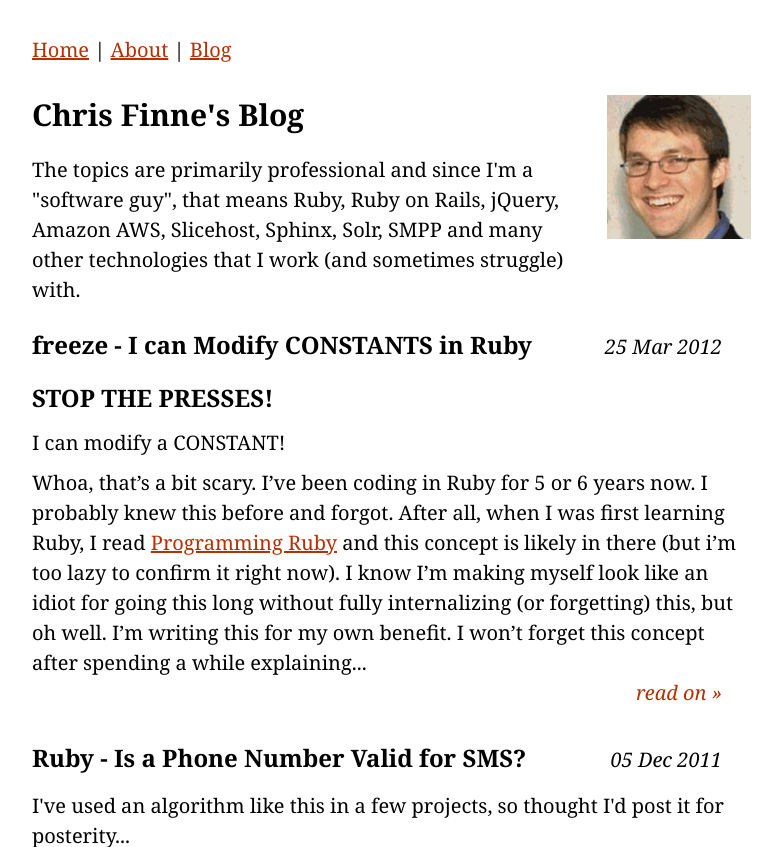
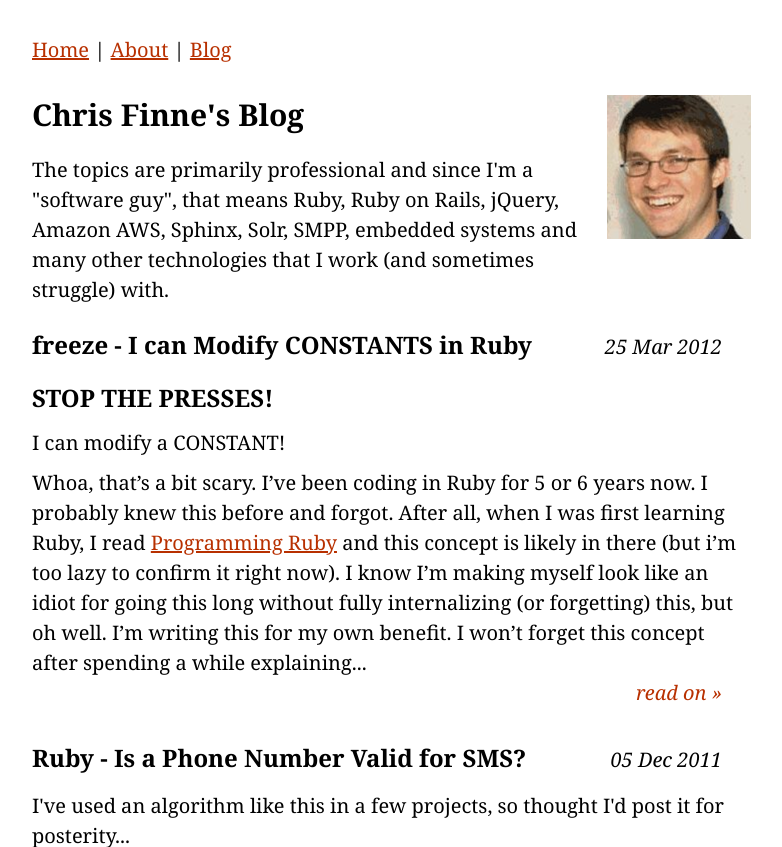
Before and after one commit to chrisfinne/chris.finne.us, a Jekyll site: the page built from index.html, in a window 1280 px wide and 900 px high, cut to the strip 0-847 px from the top of the window. Shown: the whole strip, without its empty margins (248-1030 px from the left). Built offline with Jekyll 4.4.1, drawn with Linux system fonts in a browser that asks for light colours; Markdown is read by kramdown in place of the engine named in the settings.

Commit message:
Update index.html

```diff
--- a/index.html
+++ b/index.html
@@ -6,7 +6,7 @@ title: Chris Finne
 <section id="homeIntro">
   <h1>Chris Finne's Blog</h1>
   <h2>
-    The topics are primarily professional and since I'm a "software guy", that means Ruby, Ruby on Rails, jQuery, Amazon AWS, Slicehost, Sphinx, Solr, SMPP and many other technologies that I work (and sometimes struggle) with.
+    The topics are primarily professional and since I'm a "software guy", that means Ruby, Ruby on Rails, jQuery, Amazon AWS, Sphinx, Solr, SMPP, embedded systems and many other technologies that I work (and sometimes struggle) with.
   </h2>
 </section>
 <section id="articles" class="homeArticles">
```
